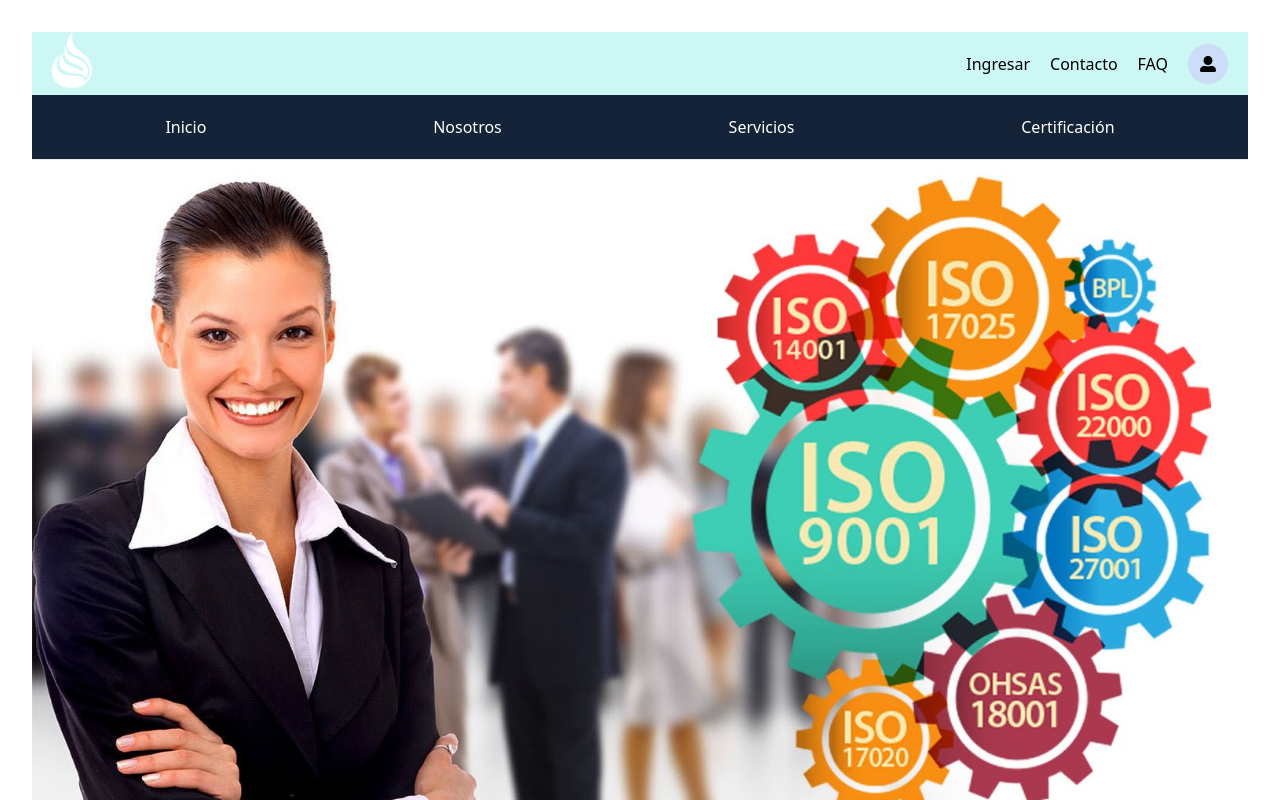
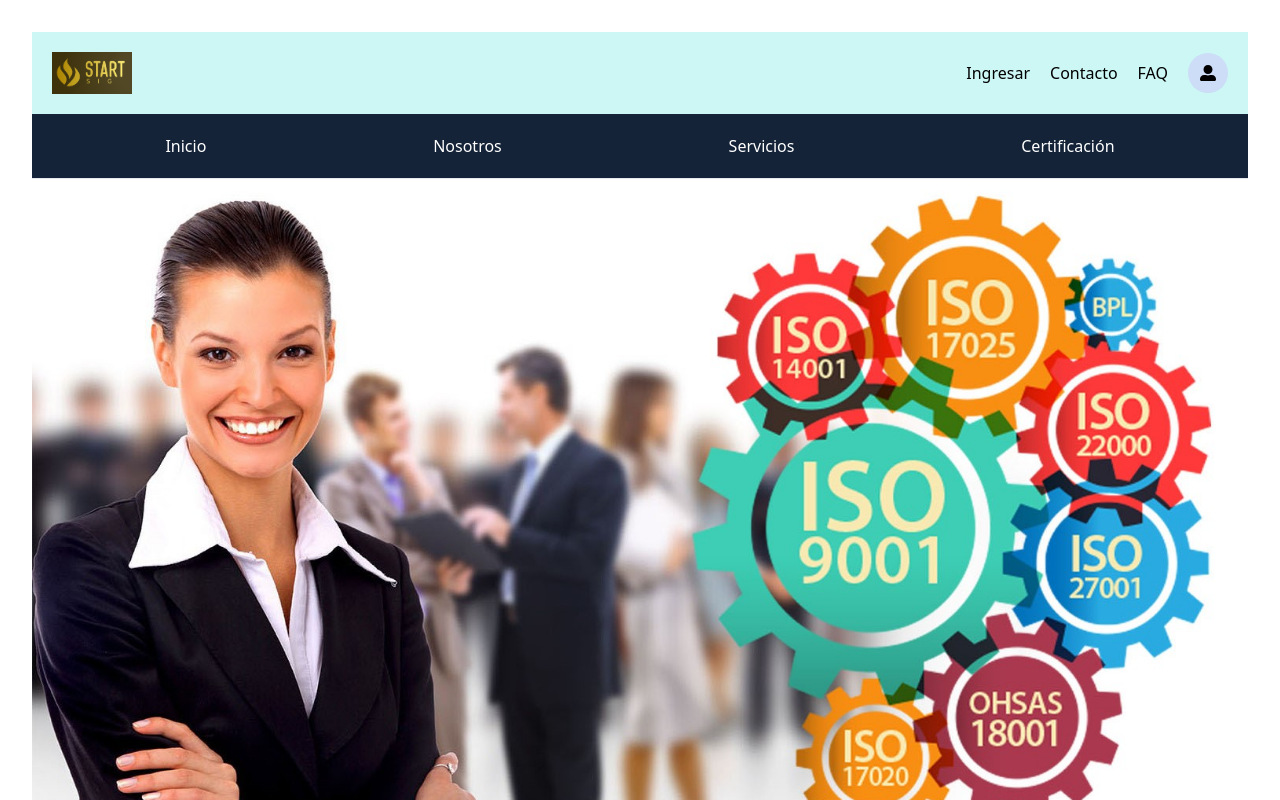
Before and after one commit to Idemjupa/startSIG-Front, a React (Vite) app: page / in a window 1280 px wide. Shown: the top 800 px of the page. Built offline with nearby package versions, Linux system fonts and the light colour scheme.

Commit message:
HomePage Logo

```diff
--- a/src/Components/InfoWeb/Header.jsx
+++ b/src/Components/InfoWeb/Header.jsx
@@ -1,13 +1,13 @@
-import imgLogo from "../../assets/sig.png";
+import imgLogo from "../../assets/logoStartSIG.png";
 import React from "react";
 import { FaUserAlt } from "react-icons/fa";
 
 const Header = () => {
   return (
     <header className="w-780 flex flex-col">
-      <div className="bg-[#ccf7f5] flex justify-between px-5 items-center">
+      <div className="bg-[#ccf7f5] flex justify-between px-5 items-center py-5">
         <div>
-          <img src={imgLogo} alt="" className="w-10" />
+          <img src={imgLogo} alt="" className="w-20 " />
         </div>
         <nav>
           <ul className="flex justify between gap-5 items-center">
```
Also changed, not shown: src/assets/logoStartSIG.png (added).
